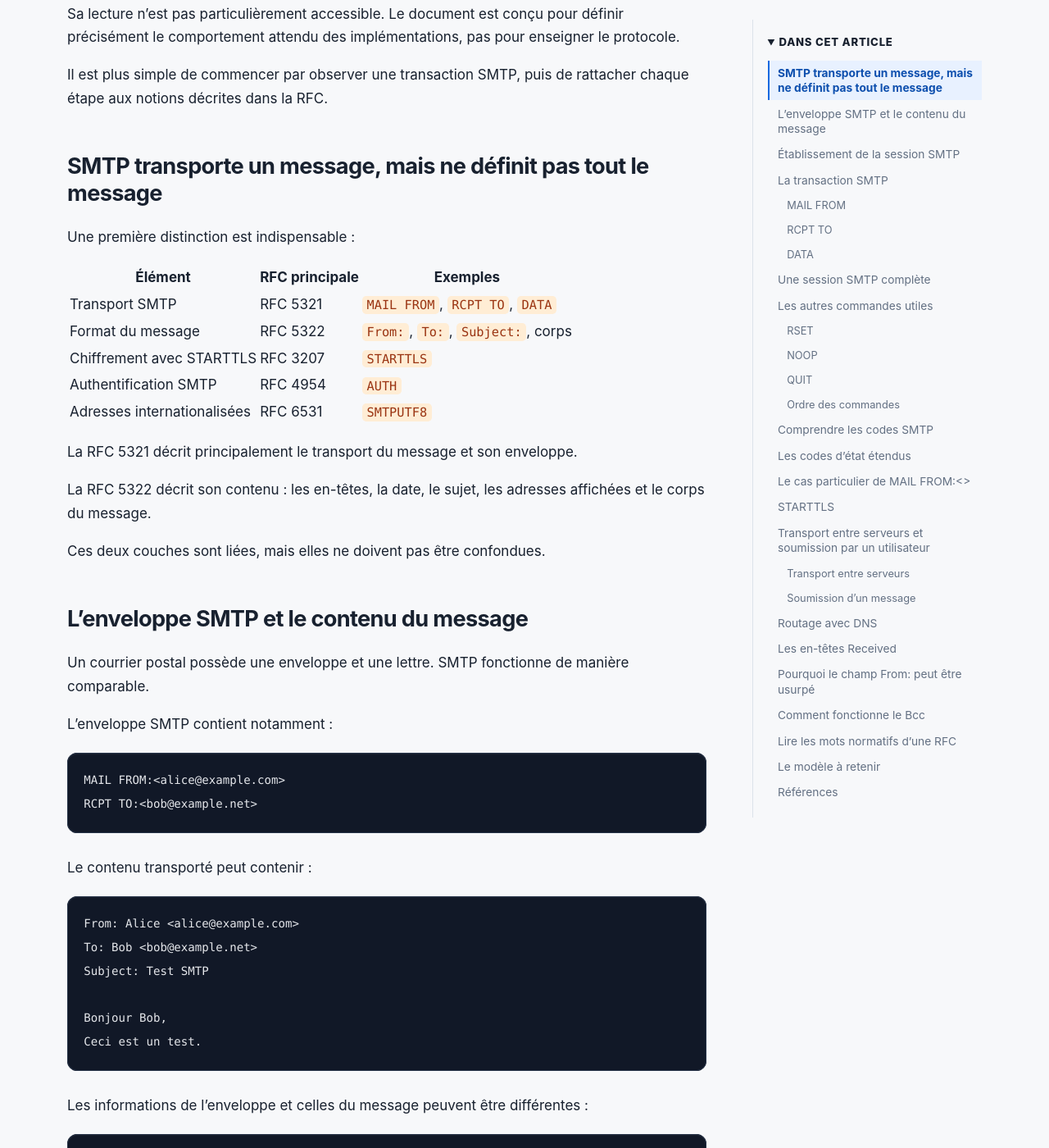
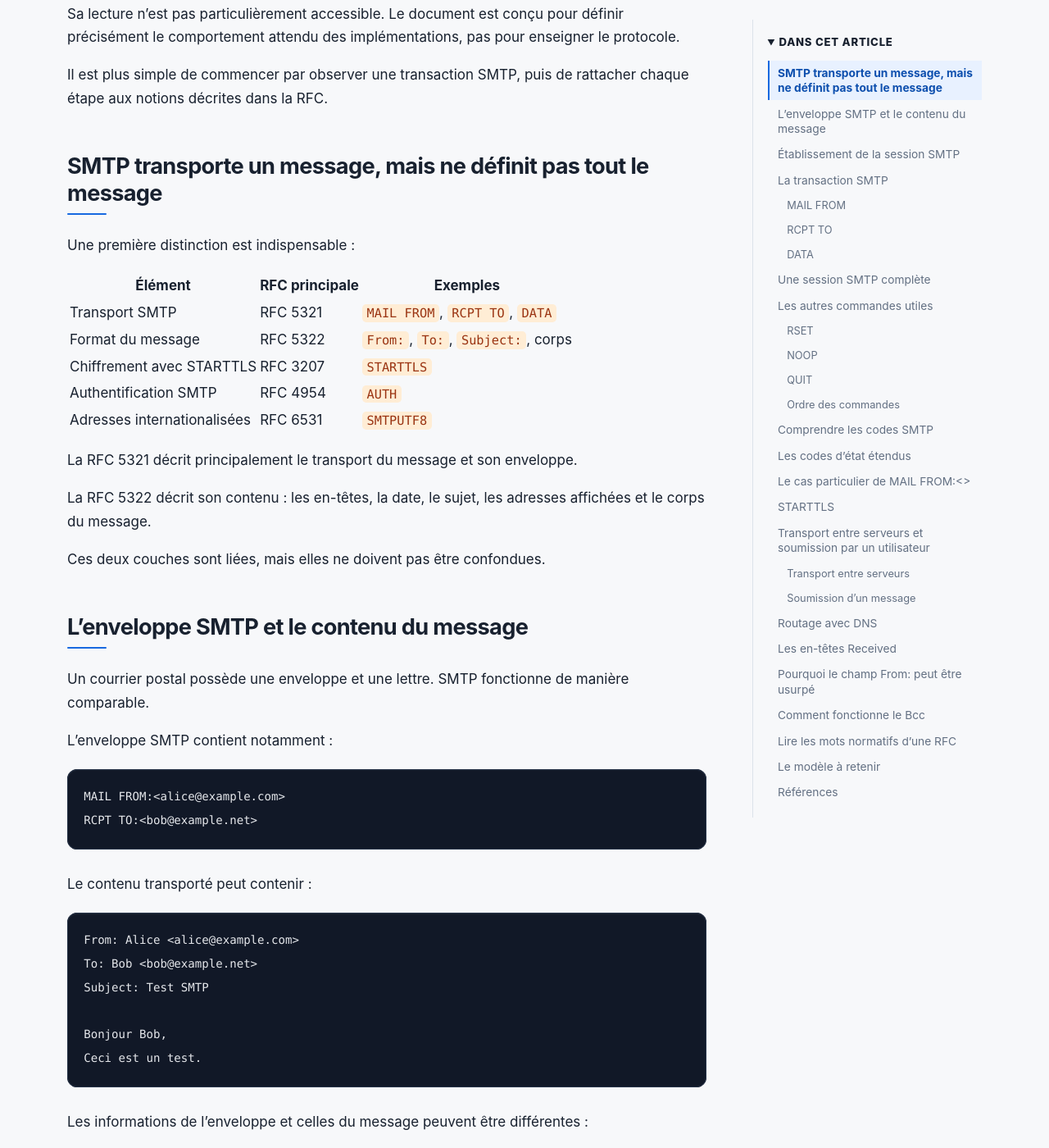
Before and after one commit to Coubiac/coubiac.github.io, a Jekyll site: the page built from _posts/2026-09-19-comprendre-smtp-rfc-5321.md, in a window 1280 px wide and 1400 px high, scrolled down 804 px. Shown: the whole window at 82% size. Built offline with Jekyll 4.4.1, drawn with Linux system fonts in a browser that asks for light colours.

Commit message:
Improve article heading hierarchy

```diff
--- a/assets/css/style.css
+++ b/assets/css/style.css
@@ -163,6 +163,21 @@ h3 { font-size: 1.3rem; }
 }
 .post-main { grid-area: main; min-width: 0; }
 .post-body h2 { margin-top: 3rem; padding-top: .25rem; }
+.post-body h2::after {
+  content: "";
+  display: block;
+  width: 3rem;
+  height: 2px;
+  margin-top: .5rem;
+  border-radius: 999px;
+  background: var(--accent);
+}
+.post-body h3 {
+  margin-top: 2rem;
+  padding-left: .75rem;
+  border-left: 3px solid var(--accent);
+  font-size: 1.25rem;
+}
 .post-body h2,
 .post-body h3 { scroll-margin-top: 2rem; }
 .post-body li + li { margin-top: .35rem; }
```
